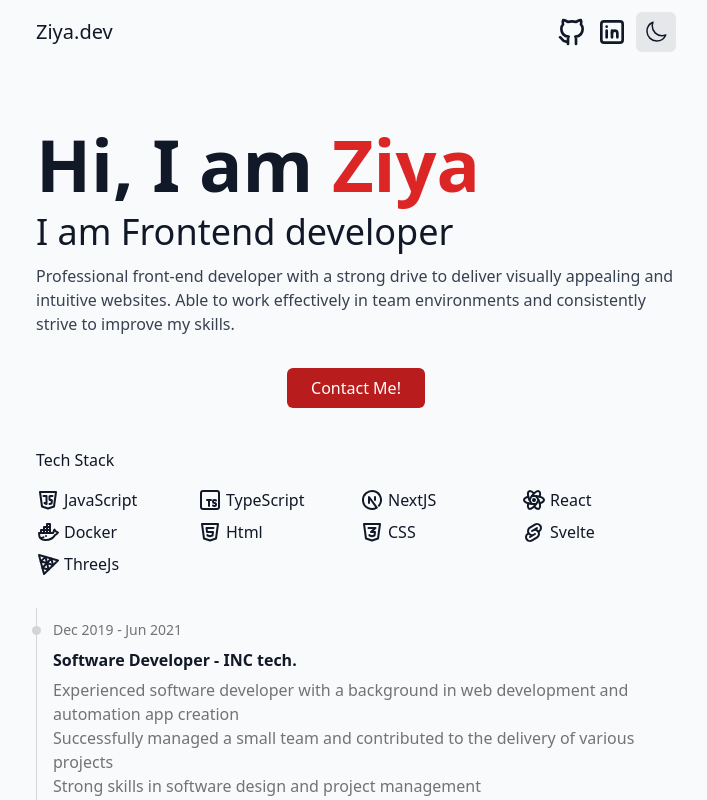
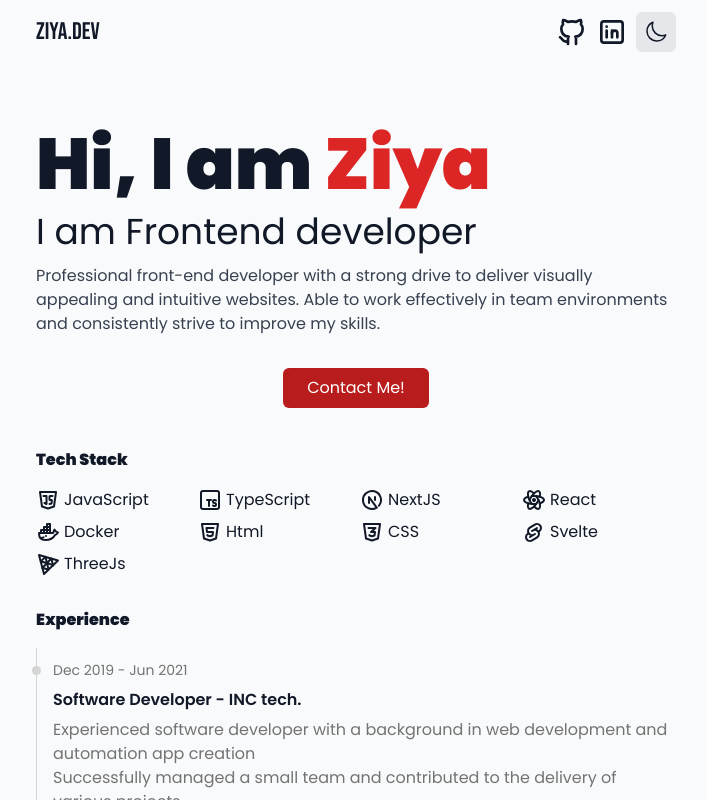
Before and after one commit to ziya-arslan/portfolio, a Next.js app: page / in a window 1280 px wide. Shown: the top 800 px of the page, without its empty margins (284-991 px from the left). Built offline with nearby package versions, Linux system fonts and the light colour scheme.

Commit message:
:bug: Visual bug fixes

```diff
--- a/src/pages/index.tsx
+++ b/src/pages/index.tsx
@@ -1,11 +1,14 @@
-import { Inter } from "next/font/google";
+import { Poppins } from "next/font/google";
 import { Hero, TechStack, Timeline } from "@sections";
 
-const inter = Inter({ subsets: ["latin"] });
+const poppins = Poppins({
+  weight: ["400", "500", "600", "900"],
+  subsets: ["latin"],
+});
 
 export default function Home() {
   return (
-    <div>
+    <div className={poppins.className}>
       <Hero />
       <TechStack />
       <Timeline />
--- a/src/sections/header.tsx
+++ b/src/sections/header.tsx
@@ -3,6 +3,9 @@ import Link from "next/link";
 import React, { useEffect, useState } from "react";
 import { useTheme } from "next-themes";
 import { IconBrandGithub, IconBrandLinkedin } from "@tabler/icons-react";
+import { Bebas_Neue } from "next/font/google";
+
+const bebas = Bebas_Neue({ weight: "400", subsets: ["latin"] });
 
 const Header = () => {
   const { systemTheme, theme, setTheme } = useTheme();
@@ -60,7 +63,7 @@ const Header = () => {
 
   return (
     <header className="h-16 flex items-center justify-between">
-      <h3 className="text-xl">Ziya.dev</h3>
+      <h3 className={`text-2xl ${bebas.className}`}>Ziya.dev</h3>
       <div className="flex gap-2 items-center">
         <Link
           href={"https://github.com/ziya-arslan"}
--- a/src/sections/tech-stack.tsx
+++ b/src/sections/tech-stack.tsx
@@ -15,8 +15,8 @@ import {
 const TechStack = () => {
   return (
     <div className="mt-10">
-      <h3>Tech Stack</h3>
-      <div className="grid grid-cols-4 mt-4 gap-2">
+      <h3 className="font-bold">Tech Stack</h3>
+      <div className="grid grid-cols-3 mt-4 gap-2 sm:grid-cols-4">
         <div className="flex align-middle gap-1">
           <IconBrandJavascript />
           <p className="dark:text-gray-700">JavaScript</p>
--- a/src/sections/timeline.tsx
+++ b/src/sections/timeline.tsx
@@ -3,7 +3,8 @@ import React from "react";
 const Timeline = () => {
   return (
     <section className="mt-8">
-      <ol className="border-l border-neutral-300 dark:border-neutral-500">
+      <h3 className="font-bold">Experience</h3>
+      <ol className="border-l border-neutral-300 dark:border-neutral-500 mt-4">
         <li>
           <div className="flex-start flex items-center pt-3">
             <div className="-ml-[5px] mr-3 h-[9px] w-[9px] rounded-full bg-neutral-300 dark:bg-neutral-500"></div>
```
